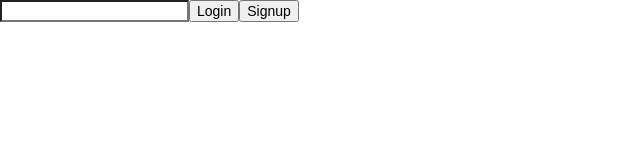
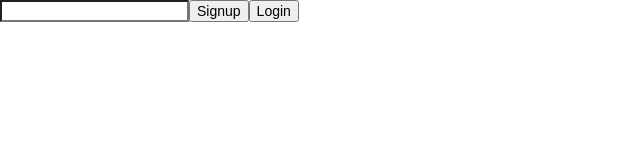
Before and after one commit to SofiaFredriksson/stick-it, a React (Create React App) app: page /signup in a window 1280 px wide. Shown: the top 160 px of the page, without its empty margins (0-640 px from the left). Built offline with nearby package versions, Linux system fonts and the light colour scheme.

Commit message:
working with react-routes

```diff
--- a/package.json
+++ b/package.json
@@ -6,6 +6,7 @@
     "react": "^16.8.6",
     "react-circular-color": "^1.3.0",
     "react-dom": "^16.8.6",
+    "react-router-dom": "^5.0.0",
     "react-scripts": "2.1.8",
     "semantic-ui-react": "^0.86.0"
   },
--- a/src/App.js
+++ b/src/App.js
@@ -13,6 +13,7 @@ class App extends Component {
   }
 
   loginUser = (username) => {
+    console.log("holdit")
     fetch(`http://localhost:3000/users`)
       .then(resp => resp.json())
       .then(data => this.setState({
@@ -26,24 +27,36 @@ class App extends Component {
     })
   }
 
-  renderForm = () => {
-    if (!this.state.toggle){
-     return <LoginContainer loginUser={this.loginUser} toggle={this.toggle} />
-    } else {
-     return <SignUpContainer toggle={this.toggle} />
-   }
-  }
+  // renderForm = () => {
+  //   if (!this.state.toggle){
+  //    return <LoginContainer loginUser={this.loginUser} toggle={this.toggle} />
+  //   } else {
+  //    return <SignUpContainer toggle={this.toggle} />
+  //  }
+  //  <HomePage userID={this.state.user.id}/>}
+  // }
 
   render() {
+    console.log(this.state.user)
     return (
       <div>
-    {this.state.user === null?
-        this.renderForm()
-      :
-      <HomePage userID={this.state.user.id}/>}
-    </div>
+        <Switch>
+          <Route
+            path="/homepage"
+            render={(routerProps) => <HomePage {...routerProps} userID={this.state.user.id}/> }
+          />
+          <Route
+            path="/signup"
+            render={(routerProps) => <SignUpContainer {...routerProps} toggle={this.toggle} /> }
+          />
+          <Route
+            path="/login"
+            render={(routerProps) => <LoginContainer {...routerProps} loginUser={this.loginUser} toggle={this.toggle} /> }
+          />
+        </Switch>
+      </div>
     )
   }
 }
 
-export default App;
+export default withRouter(App);
--- a/src/containers/LoginContainer.js
+++ b/src/containers/LoginContainer.js
@@ -1,4 +1,5 @@
 import React from 'react'
+import { Switch, Route, withRouter } from "react-router-dom"
 
 class LoginContainer extends React.Component {
   state = {
@@ -21,15 +22,16 @@ class LoginContainer extends React.Component {
   }
 
   render() {
+
     return (
       <form onSubmit={this.handleSubmit}>
         <input type="text" name="username" value={this.state.username} onChange={this.handleChange}/>
         <button type="submit">Login</button>
-        <button onClick={this.handleClick}>Signup</button>
+        <button onClick={() => this.props.history.push("/signup")}>Signup</button>
       </form>
     )
   }
 
 }
 
-export default LoginContainer
+export default withRouter(LoginContainer)
--- a/src/containers/SignUpContainer.js
+++ b/src/containers/SignUpContainer.js
@@ -1,4 +1,5 @@
 import React from 'react'
+import { Switch, Route, withRouter } from "react-router-dom"
 
 class SignUpContainer extends React.Component {
 
@@ -21,7 +22,7 @@ class SignUpContainer extends React.Component {
       body: JSON.stringify({username: this.state.username})
     })
     .then(resp => resp.json())
-    .then(this.props.toggle)
+    .then(this.props.history.push("/homepage"))
 
   }
 
@@ -38,11 +39,11 @@ class SignUpContainer extends React.Component {
       <form onSubmit={this.handleSubmit}>
         <input type="text" name="username" value={this.state.username} onChange={this.handleChange}/>
         <button type="submit">Signup</button>
-        <button onClick={this.handleClick}>Login</button>
+        <button onClick={() => this.props.history.push("/login")}>Login</button>
       </form>
     )
   }
 
 }
 
-export default SignUpContainer
+export default withRouter(SignUpContainer)
--- a/src/index.js
+++ b/src/index.js
@@ -3,8 +3,13 @@ import ReactDOM from 'react-dom';
 import './index.css';
 import App from './App';
 import * as serviceWorker from './serviceWorker';
+import { BrowserRouter as Router } from "react-router-dom"
 
-ReactDOM.render(<App />, document.getElementById('root'));
+ReactDOM.render(
+  <Router>
+    <App />
+  </Router>
+, document.getElementById('root'));
 
 // If you want your app to work offline and load faster, you can change
 // unregister() to register() below. Note this comes with some pitfalls.
```
Also changed, not shown: 1 other file (tests, documents, lock files or other folders).
